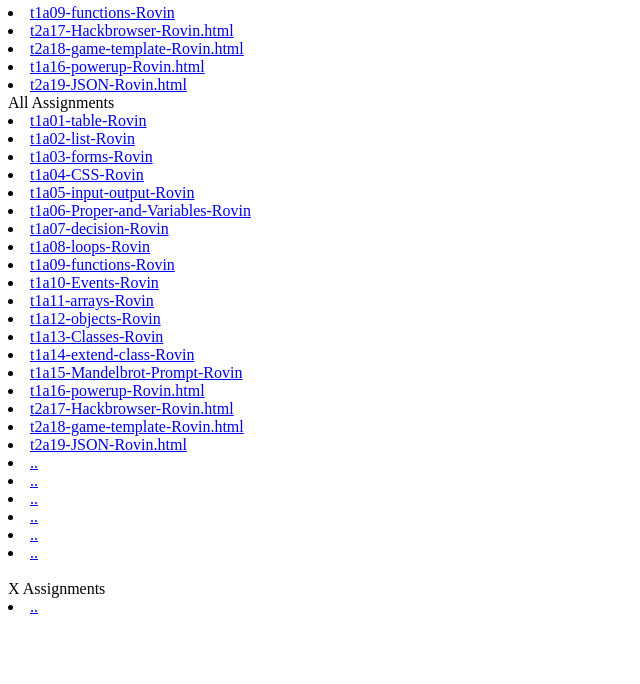
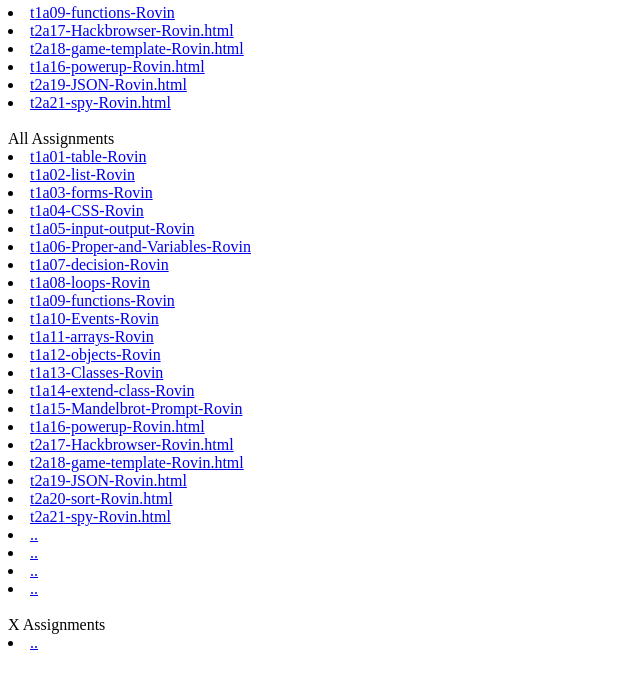
Before and after one commit to Rovin282/GameDev-Rovin-2026, a plain HTML site: page index.html in a window 1280 px wide. Shown: the part 116-800 px from the top of the page, without its empty margins (0-640 px from the left). Drawn offline with Linux system fonts and the light colour scheme.

```diff
--- a/index.html
+++ b/index.html
@@ -7,6 +7,7 @@ Please Mark <br>
 <li> <a href="t2a18-game-template-Rovin.html">t2a18-game-template-Rovin.html</a><br>
 <li> <a href="t1a16-powerup-Rovin.html">t1a16-powerup-Rovin.html</a><br>
 <li> <a href="t2a19-JSON-Rovin.html">t2a19-JSON-Rovin.html</a><br>
+<li> <a href="t2a21-spy-Rovin.html">t2a21-spy-Rovin.html</a><br><br>
 
 All Assignments <br>
 <li> <a href="t1a01-table-Rovin.html">t1a01-table-Rovin</a> <br>
@@ -28,8 +29,8 @@ All Assignments <br>
 <li> <a href="t2a17-Hackbrowser-Rovin.html">t2a17-Hackbrowser-Rovin.html</a><br>
 <li> <a href="t2a18-game-template-Rovin.html">t2a18-game-template-Rovin.html</a><br>
 <li> <a href="t2a19-JSON-Rovin.html">t2a19-JSON-Rovin.html</a><br>
-<li> <a href="...">..</a><br>
-<li> <a href="...">..</a><br>
+<li> <a href="t2a20-sort-Rovin.html">t2a20-sort-Rovin.html</a><br>
+<li> <a href="t2a21-spy-Rovin.html">t2a21-spy-Rovin.html</a><br>
 <li> <a href="...">..</a><br>
 <li> <a href="...">..</a><br>
 <li> <a href="...">..</a><br>
```
